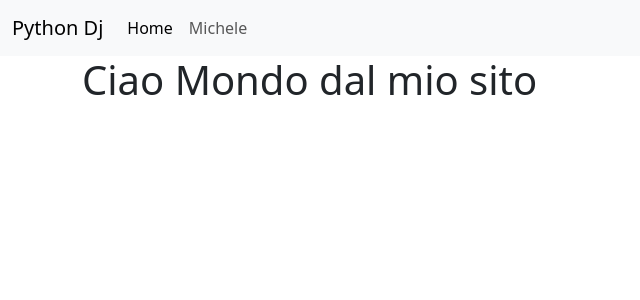
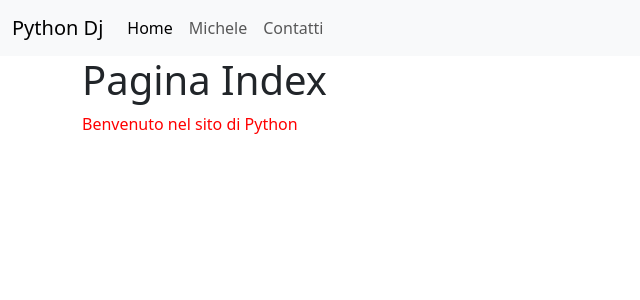
Before and after one commit to michelesorbo/Corso-JAVA-FrontEnd, a Django app: page / in a window 1280 px wide. Shown: the top 300 px of the page, without its empty margins (0-640 px from the left). Run offline with Django 4.2, Linux system fonts and the light colour scheme.

Commit message:
bolocchi

```diff
--- a/Django/sitoUno/mainBlog/templates/base.html
+++ b/Django/sitoUno/mainBlog/templates/base.html
@@ -4,10 +4,11 @@
 <head>
     <meta charset="UTF-8">
     <meta name="viewport" content="width=device-width, initial-scale=1.0">
-    <title>Benvanuti nel mio sito</title>
+    <title>{% block titolo %}Benvenuti nel sito di Python{% endblock titolo %}</title>
     <!--CSS BootStrap-->
     <link href="https://cdn.jsdelivr.net/npm/bootstrap@5.3.0/dist/css/bootstrap.min.css" rel="stylesheet"
         integrity="sha384-9ndCyUaIbzAi2FUVXJi0CjmCapSmO7SnpJef0486qhLnuZ2cdeRhO02iuK6FUUVM" crossorigin="anonymous">
+    {% block css_pagina %}{% endblock css_pagina %}
 </head>
 
 <body>
@@ -27,19 +28,26 @@
                     <li class="nav-item">
                         <a class="nav-link" href="{% url 'michele' %}">Michele</a>
                     </li>
+                    <li class="nav-item">
+                        <a class="nav-link" href="{% url 'contatti' %}">Contatti</a>
+                    </li>
                 </ul>
             </div>
         </div>
     </nav>
     <!--FINE NAVBAR-->
     <div class="container">
-        <h1>Ciao Mondo dal mio sito</h1>
+        <h1>{% block titolo_pagina %}Pagina senza titolo{% endblock titolo_pagina %}</h1>
+
+        {% block contenuto %}{% endblock contenuto %}
+
     </div>
 
     <!--JS BootStrap-->
     <script src="https://cdn.jsdelivr.net/npm/bootstrap@5.3.0/dist/js/bootstrap.bundle.min.js"
         integrity="sha384-geWF76RCwLtnZ8qwWowPQNguL3RmwHVBC9FhGdlKrxdiJJigb/j/68SIy3Te4Bkz"
         crossorigin="anonymous"></script>
+    {% block js_pagina %}{% endblock js_pagina %}
 </body>
 
 </html>
--- /dev/null
+++ b/Django/sitoUno/mainBlog/templates/index.html
@@ -0,0 +1,14 @@
+{% extends 'base.html' %}
+{% block titolo %}Benvenuti nel sito di Python{% endblock titolo %}
+{% block titolo_pagina %}Pagina Index{% endblock titolo_pagina %}
+{% block css_pagina %}
+<style>
+    p{
+        color: red;
+    }
+</style>
+{% endblock css_pagina %}
+
+{% block contenuto %}
+<p>Benvenuto nel sito di Python</p>
+{% endblock contenuto %}
--- a/Django/sitoUno/mainBlog/urls.py
+++ b/Django/sitoUno/mainBlog/urls.py
@@ -4,5 +4,6 @@ from . import views #Vado ad importare tutte i metodi presenti nel file view.py
 #Prima di creare una nuova url ricordati di creare il metodo che viene chiamata dalla nuova url
 urlpatterns = [
     path('', views.index, name='index'),
-    path('utente/', views.michele, name='michele')
+    path('michele/', views.michele, name='michele'),
+    path('contatti/', views.contatti, name='contatti'),
 ]
--- a/Django/sitoUno/mainBlog/views.py
+++ b/Django/sitoUno/mainBlog/views.py
@@ -4,7 +4,10 @@ from django.http import HttpResponse
 # Create your views here.
 def index(request):
     #return HttpResponse("Ciao Mondo!!!")
-    return render(request, 'base.html')
+    return render(request, 'index.html')
 
 def michele(request):
     return render(request,'michele.html')
+
+def contatti(request):
+    return render(request, 'contatti.html')
```
Also changed, not shown: Django/sitoUno/mainBlog/templates/contatti.html (added, +15 -0 lines), Django/sitoUno/mainBlog/templates/michele.html (+10 -45 lines), 1 other file.
